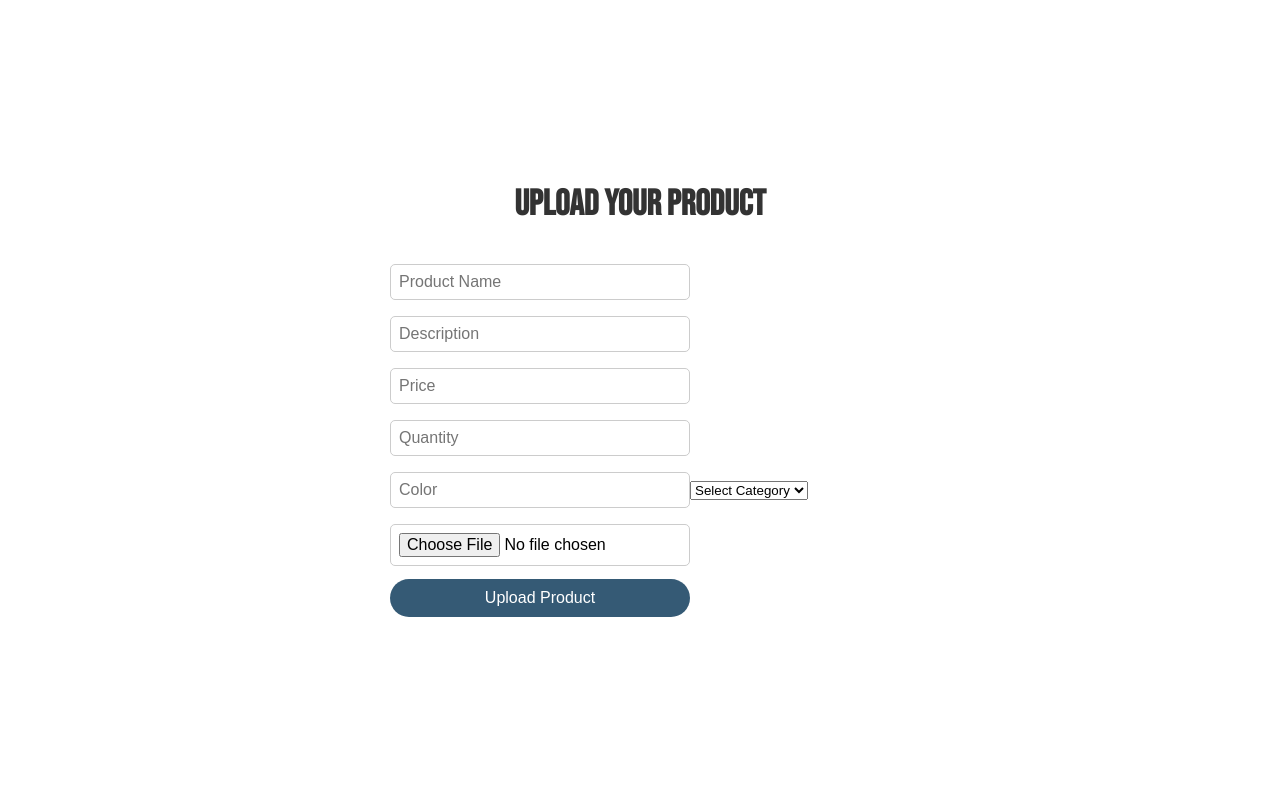
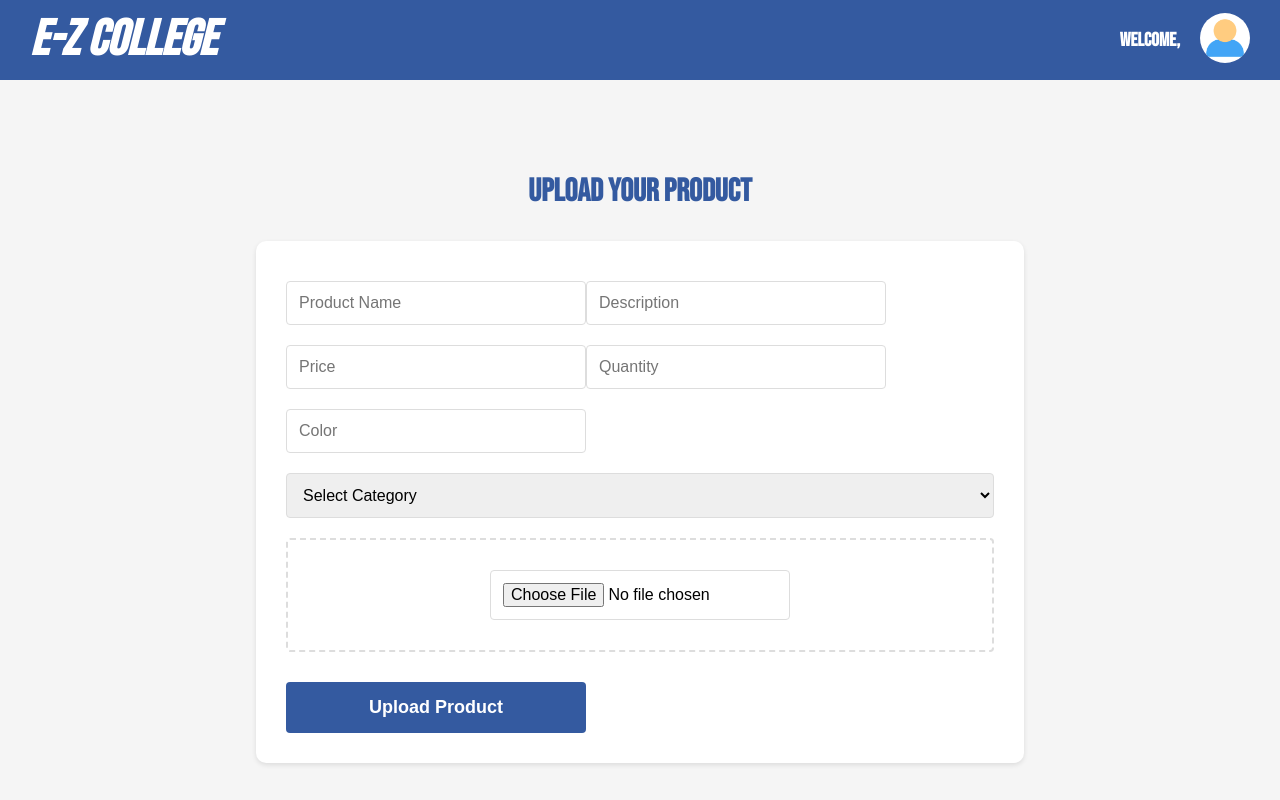
Before and after one commit to ChelseaOkoroji/CMSC441Proj, a React (Create React App) app in the folder ReactFrontend/: page /product-upload in a window 1280 px wide. Built offline with nearby package versions, Linux system fonts and the light colour scheme; a web font is replaced by a local one.

Commit message:
I updated the Add Item for the css. The functionality is practically the same but I need to update the logout and such.

```diff
--- a/ReactFrontend/src/Components/HomePage/ProductUpload.css
+++ b/ReactFrontend/src/Components/HomePage/ProductUpload.css
@@ -1,20 +1,158 @@
 .product-upload {
+    display: flex;
+    flex-direction: column;
+    align-items: center;
+    padding: 16px;
+    padding-top: 150px; /* Match homepage padding to account for fixed header */
     width: 100%;
-    max-width: 500px;
+    max-width: 800px;
     margin: 0 auto;
+    background-color: #f5f5f5;
 }
 
-.product-upload input {
+.product-upload h1 {
+    font-size: 32px;
+    color: #345aa0;
+    margin-bottom: 30px;
+}
+
+.product-upload form {
     width: 100%;
-    padding: 8px;
-    margin: 8px 0;
+    background: white;
+    padding: 30px;
+    border-radius: 10px;
+    box-shadow: 0 2px 5px rgba(0,0,0,0.1);
+}
+
+.product-upload input,
+.product-upload select,
+.product-upload textarea {
+    width: 100%;
+    padding: 12px;
+    margin: 10px 0;
+    border: 1px solid #ddd;
+    border-radius: 4px;
+    font-size: 16px;
+    transition: border-color 0.3s;
+}
+
+.product-upload input:focus,
+.product-upload select:focus,
+.product-upload textarea:focus {
+    border-color: #345aa0;
+    outline: none;
+    box-shadow: 0 0 0 2px rgba(52, 90, 160, 0.2);
 }
 
 .product-upload button {
     width: 100%;
-    padding: 10px;
-    background-color: #355a75;
+    padding: 15px;
+    background-color: #345aa0;
     color: white;
     border: none;
+    border-radius: 4px;
+    font-size: 18px;
+    font-weight: bold;
     cursor: pointer;
+    transition: background-color 0.3s;
+    margin-top: 20px;
 }
+
+.product-upload button:hover {
+    background-color: #2a4780;
+}
+
+/* Header styles - matching HomePage */
+.header {
+    width: 100%;
+    background-color: #345aa0;
+    display: flex;
+    justify-content: space-between;
+    align-items: center;
+    padding: 15px 30px;
+    position: fixed;
+    top: 0;
+    left: 0;
+    right: 0;
+    z-index: 1000;
+    height: 80px;
+    box-sizing: border-box;
+}
+
+.header h1 {
+    font-size: 50px;
+    font-style: italic;
+    margin: 0;
+    color: white;
+    white-space: nowrap;
+}
+
+.header-right {
+    display: flex;
+    align-items: center;
+    gap: 20px;
+    white-space: nowrap;
+}
+
+.welcome-text {
+    font-size: 1.2em;
+    font-weight: bold;
+    color: white;
+}
+
+.profile_icon {
+    width: 50px;
+    height: 50px;
+    cursor: pointer;
+    border-radius: 50%;
+}
+
+.profile-container {
+    position: relative;
+    display: inline-block;
+}
+
+.dropdown-menu {
+    position: absolute;
+    right: 0;
+    top: 100%;
+    background-color: white;
+    border-radius: 8px;
+    box-shadow: 0 2px 10px rgba(0,0,0,0.1);
+    margin-top: 10px;
+    min-width: 180px;
+    z-index: 1000;
+}
+
+.dropdown-item {
+    padding: 12px 20px;
+    display: block;
+    color: #333;
+    text-decoration: none;
+    font-size: 16px;
+}
+
+.dropdown-item:hover {
+    background-color: #f5f5f5;
+}
+
+/* File input styling */
+.file-input-container {
+    border: 2px dashed #ddd;
+    padding: 20px;
+    text-align: center;
+    border-radius: 4px;
+    margin: 10px 0;
+}
+
+.file-input-container:hover {
+    border-color: #345aa0;
+    background-color: rgba(52, 90, 160, 0.05);
+}
+
+/* Make the page background match HomePage */
+body {
+    background-color: #f5f5f5;
+    margin: 0;
+    padding: 0;
+}
--- a/ReactFrontend/src/Components/HomePage/ProductUpload.jsx
+++ b/ReactFrontend/src/Components/HomePage/ProductUpload.jsx
@@ -1,6 +1,8 @@
+import React, { useState } from 'react';
+import { useNavigate, Link } from 'react-router-dom';
+import { useUser } from '../../UserContext';
+import user_profile from '../Assests/user-profile.png';
 import './ProductUpload.css';
-import React, { useState } from 'react';
-import { useNavigate } from 'react-router-dom';
 
 const ProductUpload = () => {
     const [name, setName] = useState('');
@@ -10,7 +12,9 @@ const ProductUpload = () => {
     const [color, setColor] = useState('');
     const [category, setCategory] = useState('');
     const [image, setImage] = useState(null);
+    const [isDropdownOpen, setIsDropdownOpen] = useState(false);
     const navigate = useNavigate();
+    const { user, setUser } = useUser();
 
     const handleProductUpload = async (event) => {
         event.preventDefault();
@@ -24,41 +28,76 @@ const ProductUpload = () => {
         formData.append('category', category);
         formData.append('image', image);
 
-        const product = {name, description, price, quantity, color, category, image};
-
-       try{
-        const response = await axios.post('/product/', product)
+        try {
+            const response = await axios.post('/product/', formData);
             sessionStorage.setItem('product', JSON.stringify(response.data));
-        navigate('/product-upload');
-
+            navigate('/home');
+        } catch (error) {
+            console.error('Upload error:', error);
         }
-      catch (error) {
-        if (error.response) {
-          console.log("hmmm");
-        } else {
-            console.log("hmmm");
-        }
-
-      } finally {
-
-        setName('');
-        setDescription('');
-        setColor('');
-        setCategory('');
-        setPrice('');
-        setQuantity('');
-        setImage(null);
-      };
     };
 
+    const handleLogout = async (e) => {
+        e.preventDefault();
+        e.stopPropagation();
+
+        try {
+            const response = await fetch('http://localhost:8000/logout', {
+                method: 'POST',
+                credentials: 'include',
+                headers: {
+                    'Content-Type': 'application/json'
+                }
+            });
+
+            if (response.ok) {
+                setUser(null);
+                localStorage.removeItem('user');
+                setIsDropdownOpen(false);
+                navigate('/');
+            }
+        } catch (error) {
+            console.error('Logout error:', error);
+        }
+    };
 
     const handleImageChange = (event) => {
         setImage(event.target.files[0]);
     };
 
+    return (
+        <>
+            <header className="header">
+                <h1>E-Z COLLEGE</h1>
+                <div className="header-right">
+                    <span className="welcome-text">WELCOME, {user?.userID}</span>
+                    <div className="profile-container" onClick={() => setIsDropdownOpen(!isDropdownOpen)}>
+                        <img src={user_profile} alt="Profile" className="profile_icon" />
+                        {isDropdownOpen && (
+                            <div className="dropdown-menu">
+                                <Link to="/profile" className="dropdown-item">Profile</Link>
+                                <Link to="/favorites" className="dropdown-item">Favorites</Link>
+                                <Link to="/product-upload" className="dropdown-item">Add Item</Link>
+                                <button
+                                    onClick={handleLogout}
+                                    className="dropdown-item"
+                                    style={{
+                                        background: 'none',
+                                        border: 'none',
+                                        width: '100%',
+                                        textAlign: 'left',
+                                        cursor: 'pointer'
+                                    }}
+                                >
+                                    Logout
+                                </button>
+                            </div>
+                        )}
+                    </div>
+                </div>
+            </header>
 
-    return (
-        <div className='product-upload'>
+            <div className="product-upload">
                 <h1>Upload your Product</h1>
                 <form onSubmit={handleProductUpload}>
                     <input
@@ -100,14 +139,17 @@ const ProductUpload = () => {
                         <option value="dorm">Dorm</option>
                         <option value="health">Health/Fitness</option>
                     </select>
+                    <div className="file-input-container">
                         <input
                             type="file"
                             onChange={handleImageChange}
                             accept="image/*"
                         />
+                    </div>
                     <button type="submit">Upload Product</button>
                 </form>
             </div>
+        </>
     );
 };
 
```
Lines whose indentation alone changed are shown as unchanged.
